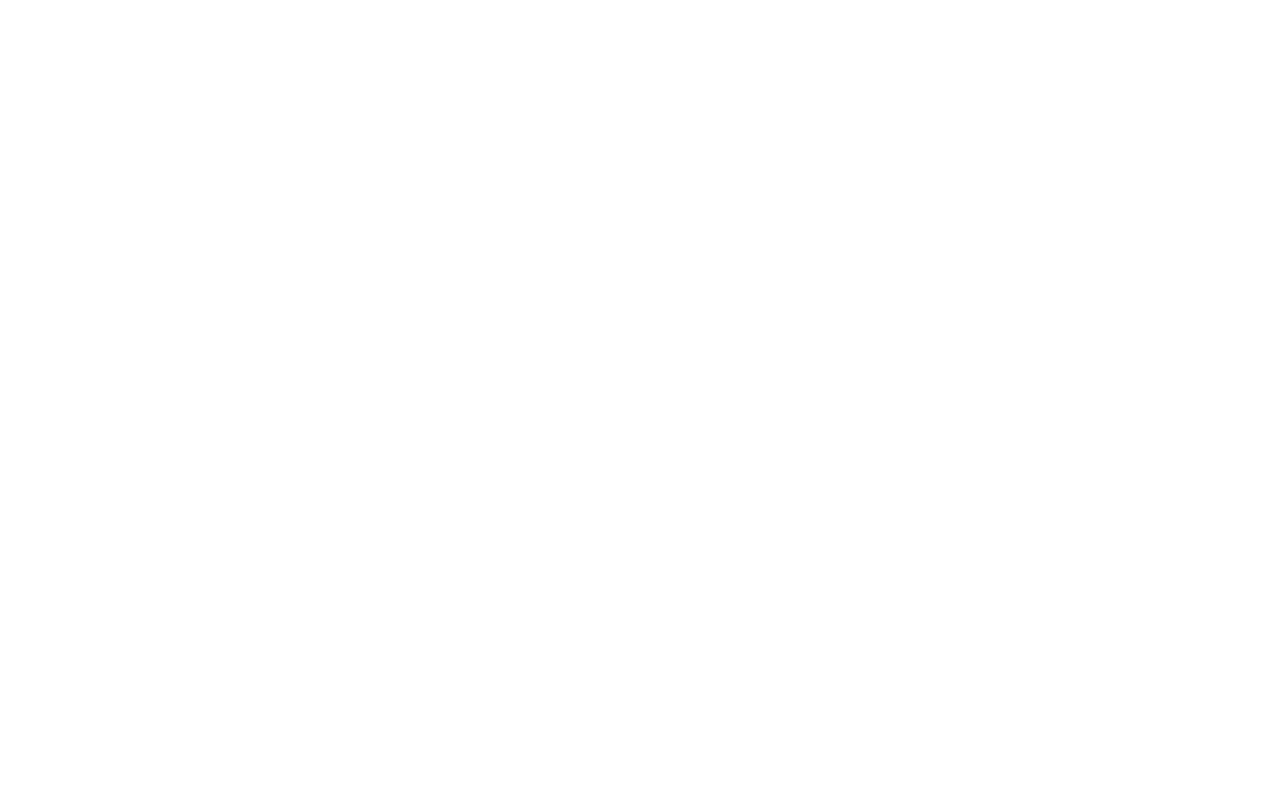
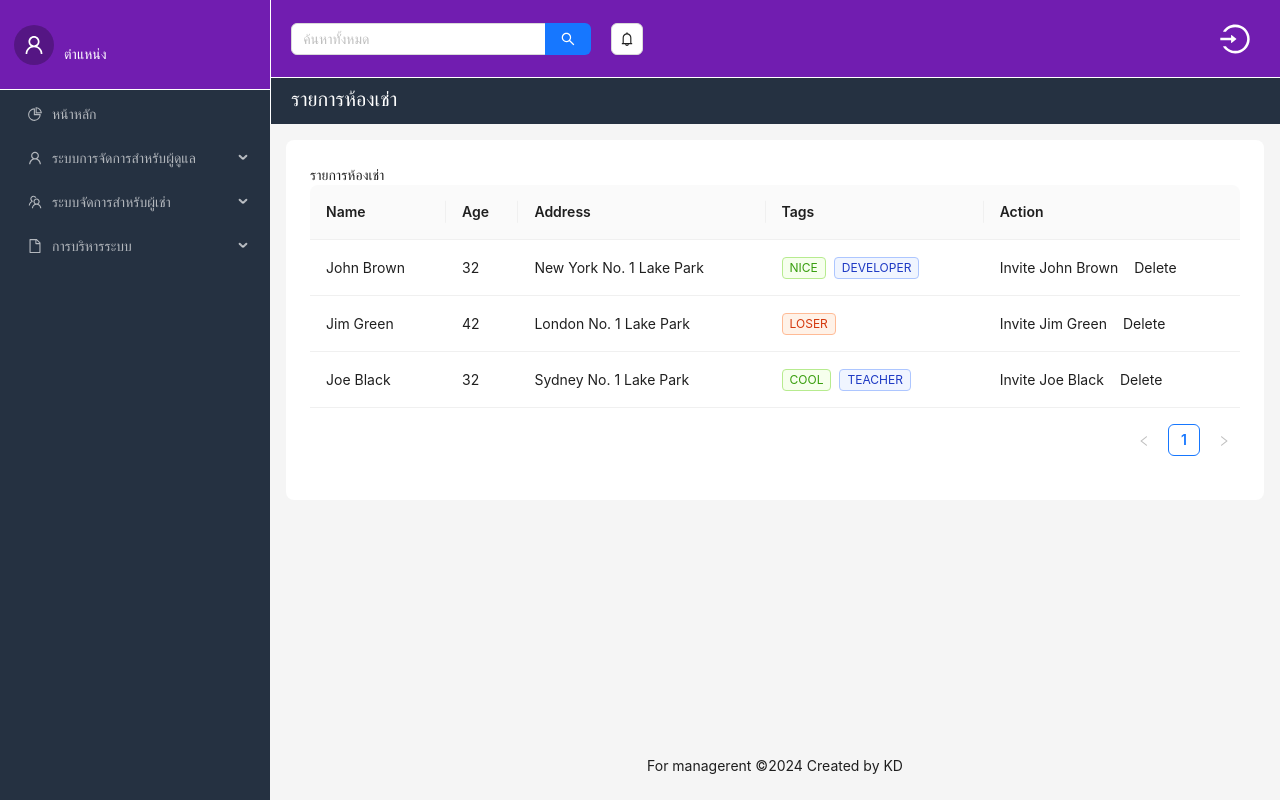
Before and after one commit to Teerapat-Kuiyawattananon/for-managerent-frontend, a React (Vite) app: page /roomlist in a window 1280 px wide. Before the commit this address had no page. Built offline with nearby package versions, Linux system fonts and the light colour scheme.

Commit message:
12/02present

```diff
--- a/src/components/pageStaff/roomList-page/roomListPage.tsx
+++ b/src/components/pageStaff/roomList-page/roomListPage.tsx
@@ -1,13 +1,96 @@
 import React from 'react';
+import { Table } from 'antd';
+import type { TableProps } from 'antd';
+import { Tag, Space } from 'antd';
+
+interface DataType {
+  key: string;
+  name: string;
+  age: number;
+  address: string;
+  tags: string[];
+}
 
 const RoomListPage: React.FC = () => {
-    return (
-        <div>
-            <h1>รายการห้องเช่า</h1>
-            <span style={{color: 'purple'}}>I fly</span>
-            {/* เนื้อหารายการห้องเช่า */}
-        </div>
-    );
+  const columns: TableProps<DataType>['columns'] = [
+    {
+      title: 'Name',
+      dataIndex: 'name',
+      key: 'name',
+      render: (text) => <a>{text}</a>,
+    },
+    {
+      title: 'Age',
+      dataIndex: 'age',
+      key: 'age',
+    },
+    {
+      title: 'Address',
+      dataIndex: 'address',
+      key: 'address',
+    },
+    {
+      title: 'Tags',
+      key: 'tags',
+      dataIndex: 'tags',
+      render: (_, { tags }) => (
+        <>
+          {tags.map((tag) => {
+            let color = tag.length > 5 ? 'geekblue' : 'green';
+            if (tag === 'loser') {
+              color = 'volcano';
+            }
+            return (
+              <Tag color={color} key={tag}>
+                {tag.toUpperCase()}
+              </Tag>
+            );
+          })}
+        </>
+      ),
+    },
+    {
+      title: 'Action',
+      key: 'action',
+      render: (_, record) => (
+        <Space size="middle">
+          <a>Invite {record.name}</a>
+          <a>Delete</a>
+        </Space>
+      ),
+    },
+  ];
+
+  const data: DataType[] = [
+    {
+      key: '1',
+      name: 'John Brown',
+      age: 32,
+      address: 'New York No. 1 Lake Park',
+      tags: ['nice', 'developer'],
+    },
+    {
+      key: '2',
+      name: 'Jim Green',
+      age: 42,
+      address: 'London No. 1 Lake Park',
+      tags: ['loser'],
+    },
+    {
+      key: '3',
+      name: 'Joe Black',
+      age: 32,
+      address: 'Sydney No. 1 Lake Park',
+      tags: ['cool', 'teacher'],
+    },
+  ];
+
+  return (
+    <div>
+      <h1>รายการห้องเช่า</h1>
+      <Table columns={columns} dataSource={data} />
+    </div>
+  );
 };
 
 export default RoomListPage;
--- a/src/main.tsx
+++ b/src/main.tsx
@@ -60,9 +60,23 @@ ReactDOM.createRoot(document.getElementById('root')!).render(
       <Routes>
         <Route path="/login" element={<Login />} />
         <Route path="/register" element={<Register />} />
-        <Route path="/dashboard" element={<Navbar component={<DashBoardPage />} title={"กระดานสรุปรายงานผล"}/>} />
+
         <Route path="/home" element={<Navbar component={<HomePage />} title={"หน้าหลัก"} />} />
-      <Route path="/create-apartment" element={<Navbar component={<RentPage />} title={"สร้างหอพัก"} />} />
+
+        <Route path="/roomlist" element={<Navbar component={<RoomListPage />} title={"รายการห้องเช่า"} />} />
+        <Route path="/bill" element={<Navbar component={<BillPage/>} title={"ใบแจ้งหนี้"} />} />
+        <Route path="/dashboard" element={<Navbar component={<DashBoardPage />} title={"กระดานสรุปรายงานผล"}/>} />'
+        <Route path="/anouncn" element={<Navbar component={<AnouncePage />} title={"จัดการประกาศและคำร้อง"}/>} />
+        <Route path="/packet" element={<Navbar component={<PacketPage />} title={"แจ้งเตือนพัสดุและยืนยัน"}/>} />
+
+        <Route path="/yourBill" element={<Navbar component={<YourBillPage />} title={"ใบแจ้งหนี้ของคุณ"}/>} />
+        <Route path="/report" element={<Navbar component={<ReportPage />} title={"แจ้งปัญหา"}/>} />
+        <Route path="/yourPacket" element={<Navbar component={<YourpacketPage />} title={"พัสดุของคุณ"}/>} />
+
+        <Route path="/create-apartment" element={<Navbar component={<RentPage />} title={"สร้างหอพัก"} />} />
+        <Route path="/manageUser" element={<Navbar component={<ManageUserPage />} title={"การจัดการผู้ใช้"} />} />
+        <Route path="/permission" element={<Navbar component={<PermissionPage />} title={"ตั่งค่าสิทธิ์การเข้าใช้งาน"} />} />
+        <Route path="/setting" element={<Navbar component={<SettingPage />} title={"ตั่งค่าค่าใช้จ่าย"} />} />
       </Routes>
     </Router>
     {
--- a/src/navbar.tsx
+++ b/src/navbar.tsx
@@ -1,6 +1,6 @@
-import React, { useEffect, useState } from 'react';
-import { Breadcrumb, Layout, Menu, theme, Avatar, Input, notification, Button} from 'antd';
-import { BrowserRouter as Router, Routes, Route, Navigate, useNavigate, Link, useParams } from 'react-router-dom';
+import React, { useState } from 'react';
+import { Layout, Menu, theme, Avatar, Input, notification, Button} from 'antd';
+import { useNavigate } from 'react-router-dom';
 import type { MenuProps } from 'antd/lib/menu';
 import { FileOutlined, PieChartOutlined, TeamOutlined, UserOutlined, LoginOutlined, SearchOutlined, BellOutlined } from '@ant-design/icons';
 import AuthService from './services/auth.service';
@@ -78,43 +78,42 @@ const Navbar = ({component, title} : Page) => {
   const handleMenuClick = ({ key }: { key: React.Key }) => {
     if (key === 'home') {
       navigate('/home')
-      // console.log(url.includes('/home'));
-      // window.location.href = '/home';
     }
     else if (key === 'roomlist') {
       navigate('/roomlist')
     }
     else if (key === 'bill') {
+      navigate('/bill')
     }
     else if (key === 'dashboard') {
-      // setPageTitle('กระดานสรุปรายงานผล');
       navigate('/dashboard')
     }
     else if (key === 'anouncn') {
-
+      navigate('/anouncn')
     }
     else if (key === 'packet') {
+      navigate('/packet')
     }
     else if (key === 'yourBill') {
-
+      navigate('/yourBill')
     }
     else if (key === 'report') {
-
+      navigate('/report')
     }
     else if (key === 'yourPacket') {
-
+      navigate('/yourPacket')
     }
     else if (key === 'rent') {
       navigate('/create-apartment')
     }
     else if (key === 'manageUser') {
-
+      navigate('/manageUser')
     }
     else if (key === 'permission') {
-
+      navigate('/permission')
     }
     else if (key === 'setting') {
-
+      navigate('/setting')
     }
   };
 
@@ -138,9 +137,7 @@ const Navbar = ({component, title} : Page) => {
             <span className="username-topmenu" style={{ color: '#fff', marginLeft: 10 }}>{ currentUser.full_name }</span>
             <span className="role-topmenu " style={{ color: '#fff', marginLeft: 10 }}>{ currentUser.roll ? currentUser.roll: "ตำแหน่ง"}</span>
           </div>
-          {/* <Link to={urlPath} > */}
               <Menu theme="dark" defaultSelectedKeys={['1']} mode="inline" items={items} style={{ background: '#253141' }} onClick={handleMenuClick}></Menu>
-          {/* </Link> */}
         </Sider>
         <Layout>
           <div className="header-top">
```
